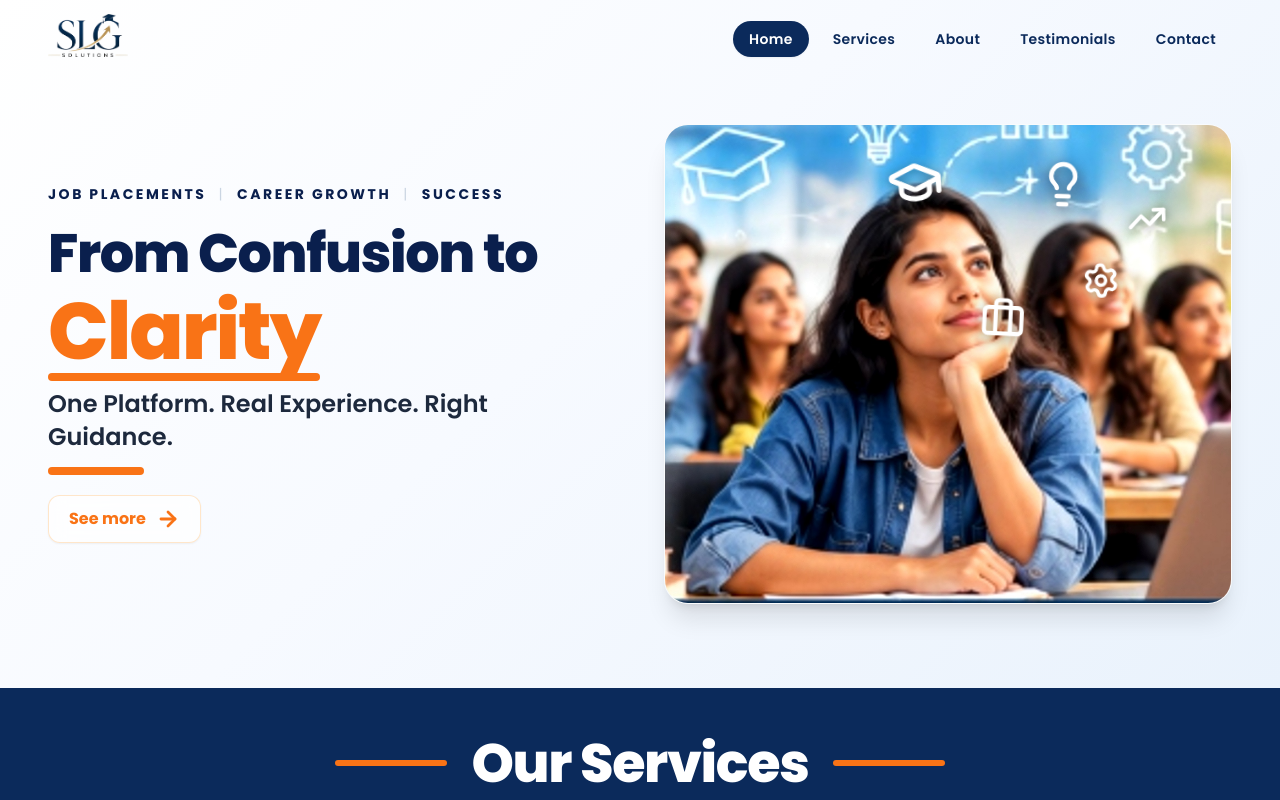
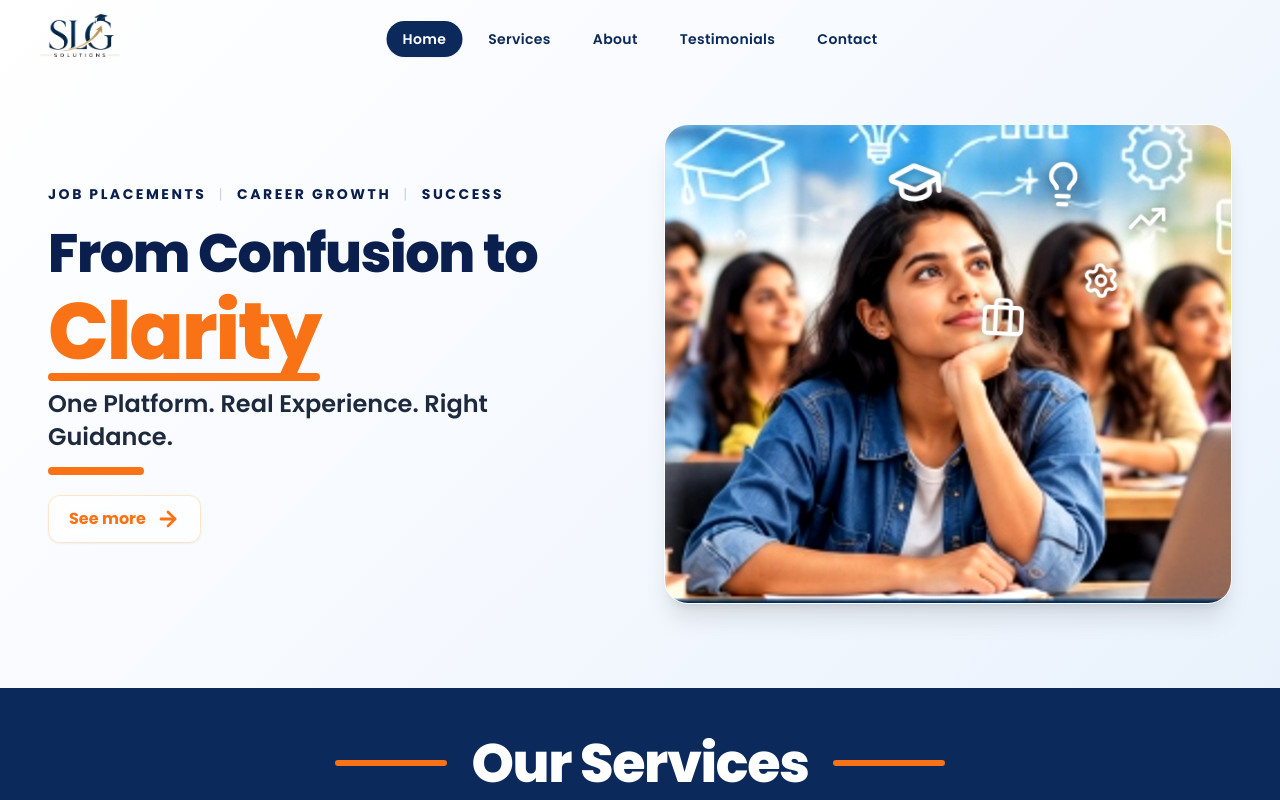
Before and after one commit to rashmi-ranjan-sahoo-dev/slg, a React (Vite) app: page / in a window 1280 px wide. Shown: the top 800 px of the page. Built offline with nearby package versions, Linux system fonts and the light colour scheme; the HTML template or start-up script is replaced by a standard one.

Commit message:
style(header): center desktop navigation links in middle of header

```diff
--- a/src/components/Header.jsx
+++ b/src/components/Header.jsx
@@ -57,25 +57,23 @@ export default function Header({ activeId }) {
   return (
     <header
       id="site-header"
-      className={`fixed top-0 left-0 right-0 z-40 transition-all duration-300 ease-in-out ${
-        isVisible ? 'translate-y-0 opacity-100' : '-translate-y-full opacity-0 pointer-events-none'
-      } ${
-        isScrolled
+      className={`fixed top-0 left-0 right-0 z-40 transition-all duration-300 ease-in-out ${isVisible ? 'translate-y-0 opacity-100' : '-translate-y-full opacity-0 pointer-events-none'
+        } ${isScrolled
           ? 'bg-white/95 backdrop-blur-md shadow-xs border-b border-slate-100/90 py-1.5 sm:py-2'
           : 'bg-transparent py-2 sm:py-2.5 md:py-3'
-      }`}
+        }`}
     >
-      <div className="w-full max-w-[1400px] mx-auto px-4 sm:px-8 lg:px-12">
-        <div className="flex items-center justify-between min-h-[44px] sm:min-h-[50px] md:min-h-[54px]">
+      <div className="w-full max-w-[1400px] mx-auto px-4 sm:px-6 lg:px-10">
+        <div className="flex items-center justify-between relative min-h-[44px] sm:min-h-[50px] md:min-h-[54px]">
           {/* Compact Logo on Left */}
           <div className="flex-shrink-0 z-10">
             <Logo className="h-8 sm:h-9 md:h-10 lg:h-11 w-auto" />
           </div>
 
-          {/* Desktop Navigation - Responsive & Collision-Free across all PC/laptop screens */}
+          {/* Desktop Navigation Centered in the Middle of Header */}
           <nav
             aria-label="Main Navigation"
-            className="hidden md:flex items-center gap-1 sm:gap-1.5 lg:gap-2 ml-auto z-10"
+            className="hidden md:flex items-center gap-1 sm:gap-1.5 lg:gap-2.5 absolute left-1/2 -translate-x-1/2 z-10"
           >
             {NAV_ITEMS.map((item) => {
               const isActive = activeId === item.href.replace('#', '');
@@ -84,11 +82,10 @@ export default function Header({ activeId }) {
                   key={item.label}
                   href={item.href}
                   onClick={(e) => handleNavClick(e, item.href)}
-                  className={`relative whitespace-nowrap px-3 py-1.5 lg:px-4 lg:py-2 text-xs sm:text-sm lg:text-[14px] font-semibold rounded-full transition-all duration-200 tracking-wide select-none ${
-                    isActive
+                  className={`relative whitespace-nowrap px-3 py-1.5 lg:px-4 lg:py-2 text-xs sm:text-sm lg:text-[14px] font-semibold rounded-full transition-all duration-200 tracking-wide select-none ${isActive
                       ? 'bg-[#0B2A5B] text-white shadow-xs'
                       : 'text-[#0B2A5B] hover:text-orange-500 hover:bg-slate-100/70 active:scale-95'
-                  }`}
+                    }`}
                 >
                   {item.label}
                 </a>
```
